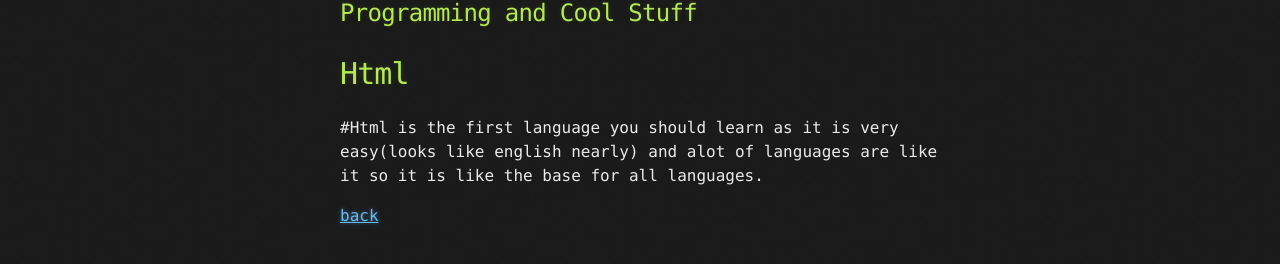
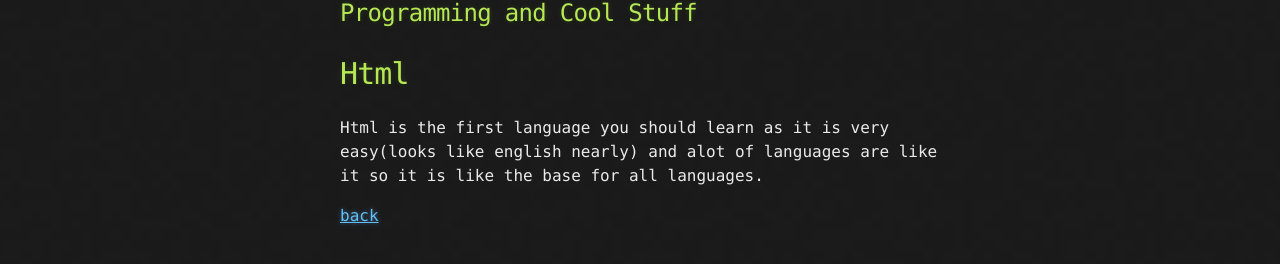
Before and after one commit to Pranked3/shaankmahajan.github.io, a Jekyll site: the page built from coding-page.md, in a window 1280 px wide. Shown: the part 211-475 px from the top of the page. Built offline with Jekyll 4.4.1, drawn with Linux system fonts in a browser that asks for light colours; the repository's description, which GitHub fills in, is left out; our own code applies the rules of GitHub Pages for plain Markdown files.

Commit message:
change15

```diff
--- a/coding-page.md
+++ b/coding-page.md
@@ -5,6 +5,6 @@ layout: default
 ## Programming and Cool Stuff
 
 # [](#header-1)Html
-#[](#header-3)Html is the first language you should learn as it is very easy(looks like english nearly) and alot of languages are like it so it is like the base for all languages.
+[](#header-3)Html is the first language you should learn as it is very easy(looks like english nearly) and alot of languages are like it so it is like the base for all languages.
 
 [back](./)
```
